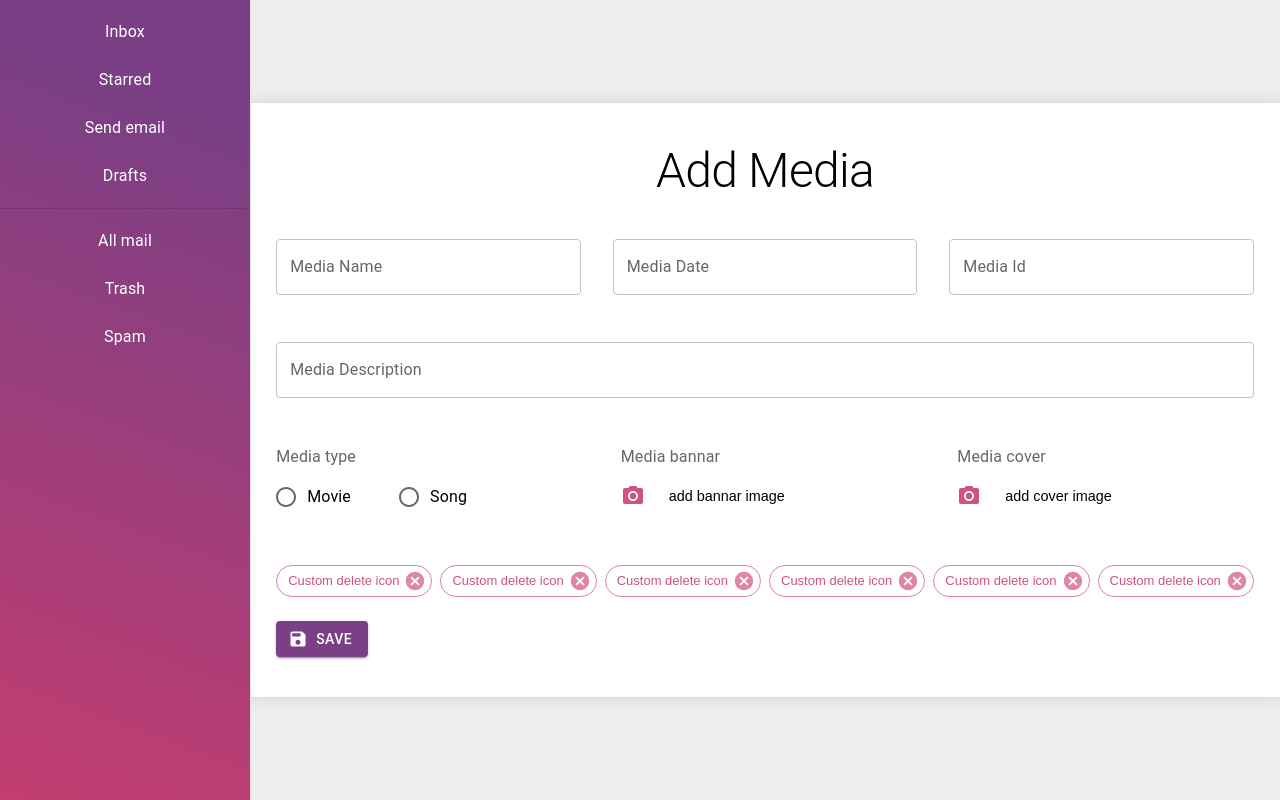
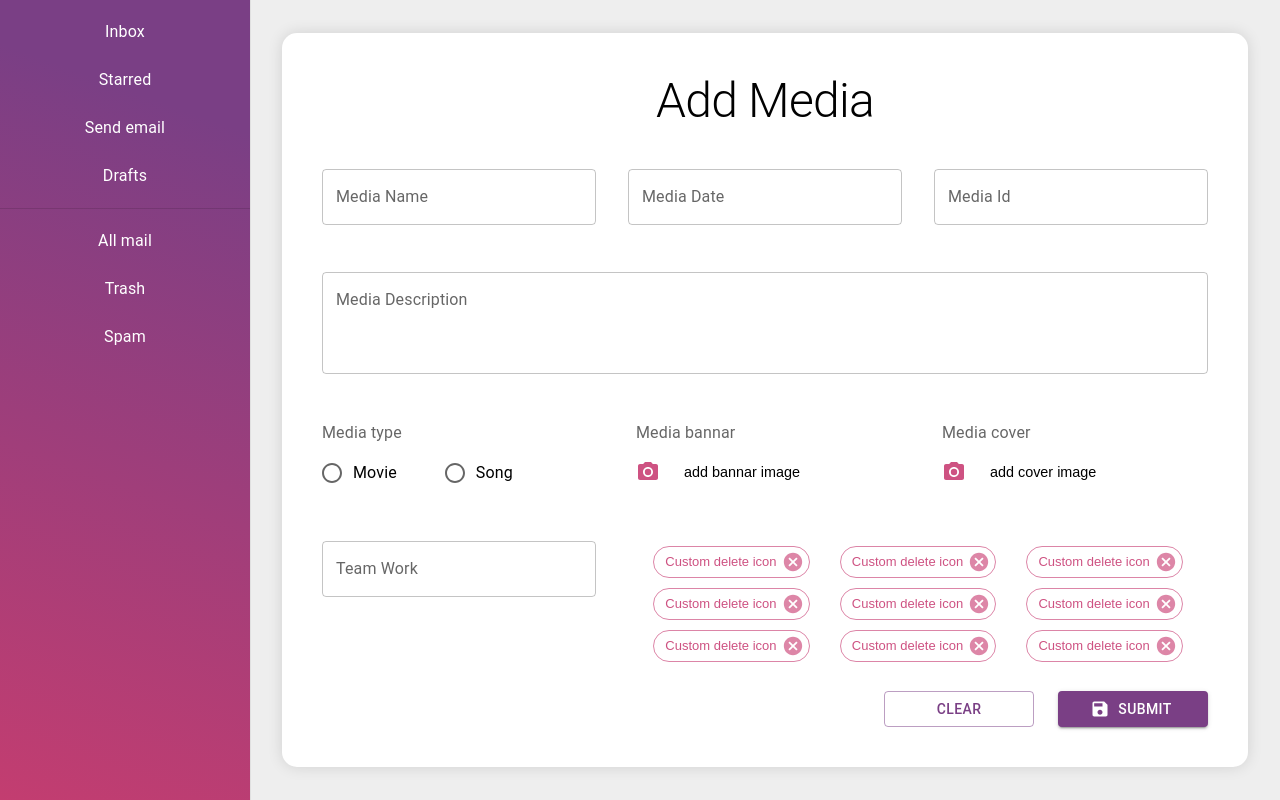
Before and after one commit to randa-11295/Nosatalga-dashboard, a React (Create React App) app: page / in a window 1280 px wide. Built offline with nearby package versions, Linux system fonts and the light colour scheme.

Commit message:
handel fome add media

```diff
--- a/src/Components/Inputs/LoadBtn.js
+++ b/src/Components/Inputs/LoadBtn.js
@@ -4,7 +4,7 @@ import {useState} from 'react';
 
 
 export default function LoadingButtonsTransition() {
-const [loading, setLoading] = useState(true);
+const [loading, setLoading] = useState(false);
 
 const  handleClick = () => {
     setLoading(true);
@@ -12,15 +12,16 @@ const  handleClick = () => {
 
 return (
 <LoadingButton
+  sx={{width :  "150px"}}
   color="secondary"
-  onClick={handleClick}
-//   loading={loading}
+  // onClick={handleClick}
+  loading={loading}
   loadingPosition="start"
   startIcon={<SaveIcon />}
   variant="contained"
   type='submit'
 >
-  Save
+  submit
 </LoadingButton>
 
 );
--- a/src/Components/Inputs/TextCustomInput.js
+++ b/src/Components/Inputs/TextCustomInput.js
@@ -1,11 +1,9 @@
 import { TextField } from "@mui/material"
-import MenuItem from '@mui/material/MenuItem';
-import { v4 as uuidv4 } from 'uuid';
 
 
 const TextCustomInpute =(props)=>{
 
-const test = [1 , 2 , 3]
+
 return (
 
 <TextField fullWidth
@@ -19,14 +17,8 @@ return (
         type={props.num ? "number" : "text"}
         multiline={props.mult || false }
         minRows={3}
-        select ={props.select}
->
- { props.select ? test.map((option) => (
-      <MenuItem key={uuidv4()} value={option.value}>
-        {option}
-      </MenuItem>
- )) : null }
-</TextField>
+/>
+
 )
 }
 
--- a/src/Components/Movie/AddMovie.js
+++ b/src/Components/Movie/AddMovie.js
@@ -1,4 +1,5 @@
 import Grid from "@mui/material/Grid";
+import Button from "@mui/material/Button";
 import TextCustomInpute from "../Inputs/TextCustomInput";
 import UploadButtons from "../Inputs/UplodeInput";
 import ChipsArea from "../Movie/ChipsArea";
@@ -8,12 +9,9 @@ import CheckArea from "../Inputs/checkArea";
 import { addMovieShema } from "../../Common/vaildation";
 import Headline from "../Text/Headline";
 import { v4 as uuid } from "uuid";
-import { TextField } from "@mui/material";
-import { useState } from "react";
 
 export default function BasicGrid() {
-  const formik = useFormik({
-    initialValues: {
+  const values = {
     name: "",
     type: "",
     description: "",
@@ -21,17 +19,23 @@ export default function BasicGrid() {
     mediaId: "",
     bannar: {},
     cover: {},
-    },
+  }
+
+  const formik = useFormik({
+    initialValues:values ,
     // validationSchema: addMovieShema,
     onSubmit: (values) => {
       console.log("submit ", values);
+      formik.resetForm()
+
     },
   });
 
+
   const custumHandelChange = (val, key) => {
     formik.values[key] = val;
-    console.log(formik.values);
   };
+
 
   const textInput = [
     { name: "name", label: "Media Name", size: 4 },
@@ -39,6 +43,7 @@ export default function BasicGrid() {
     { name: "mediaId", label: "Media Id", size: 4 },
     { name: "description", label: "Media Description", size: 12, mult: true },
   ];
+  const imgInput = ["bannar", "cover"];
 
   const repeatTextInput = () =>
     textInput.map((el) => (
@@ -48,6 +53,7 @@ export default function BasicGrid() {
           num={el.num}
           name={el.name}
           label={el.label}
+          mult={el.mult}
         />
       </Grid>
     ));
@@ -61,7 +67,7 @@ export default function BasicGrid() {
           />
         </Grid>
       )))
-  const imgInput = ["bannar", "cover"];
+
 
   return (
     <Grid
@@ -84,11 +90,21 @@ export default function BasicGrid() {
 
       {imgRepeat()}
 
-      <Grid item xs={7}>
+      <Grid  item xs={4}>
+        <TextCustomInpute
+          formik={formik}
+          name='teamWork'
+          label='Team Work'
+          select={true}
+        />
+      </Grid>
+
+      <Grid item xs={8}>
         <ChipsArea />
       </Grid>
 
-      <Grid item xs={12}>
+      <Grid item xs={12} sx={{display : "flex" , justifyContent : "flex-end" }}>
+        <Button   color="secondary" variant="outlined"  onClick={formik.resetForm} sx={{mr : 3 , width : "150px"}} >  clear </Button>
         <LoadBtn />
       </Grid>
     </Grid>
--- a/src/Components/Movie/ChipsArea.js
+++ b/src/Components/Movie/ChipsArea.js
@@ -1,27 +1,32 @@
-import * as React from 'react';
-import Chip from '@mui/material/Chip';
-import Stack from '@mui/material/Stack';
-import CancelIcon from '@mui/icons-material/Cancel';
-import { v4 as uuidv4 } from 'uuid';
+import * as React from "react";
+import Chip from "@mui/material/Chip";
+import Stack from "@mui/material/Stack";
+import CancelIcon from "@mui/icons-material/Cancel";
+import { v4 as uuidv4 } from "uuid";
 
 export default function ChipsArea() {
-
-  const arr = [1,2,3,4,4,4]
+  const arr = [1, 2, 3, 4, 4, 4, 8, 7, 9];
 
   return (
-    <Stack direction="row" spacing={1}>
-
-      { arr.map((item) =>{
-         return (
-                <Chip key={uuidv4()} color="primary"
-                label="Custom delete icon"
-                onClick={()=>{}}
-                onDelete={()=>{}}
-                deleteIcon={<CancelIcon />}
-                variant="outlined"
-              />
-      )})}
-
+    <Stack
+      direction="row"
+      sx={{ display: "flex", flexWrap: "wrap", justifyContent: "space-evenly" }}
+    >
+      {arr.map((item) => {
+        return (
+          <Chip
+            key={uuidv4()}
+            color="primary"
+            label="Custom delete icon"
+            sx={{ margin: "5px" }}
+            onDelete={() => {
+              console.log(item);
+            }}
+            deleteIcon={<CancelIcon />}
+            variant="outlined"
+          />
+        );
+      })}
     </Stack>
   );
 }
```
Also changed, not shown: src/Components/Inputs/SelectInput.js (added, +34 -0 lines). Lines whose indentation alone changed are shown as unchanged.
